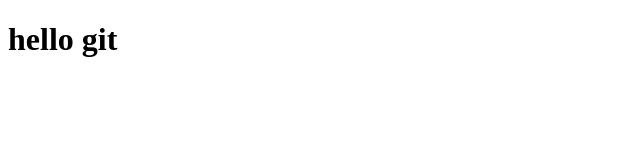
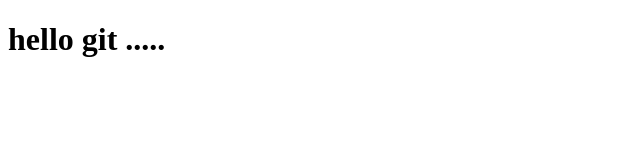
Before and after one commit to anjul-Webethics/myApp, a plain HTML site: page index.html in a window 1280 px wide. Shown: the full height of the page, 0-640 px from the left. Drawn offline with Linux system fonts and the light colour scheme.

Commit message:
second commit

```diff
--- a/index.html
+++ b/index.html
@@ -7,6 +7,6 @@
      <title>Document</title>
 </head>
 <body>
-     <h1>hello git</h1>
+     <h1>hello git    .....</h1>
 </body>
 </html>
```
